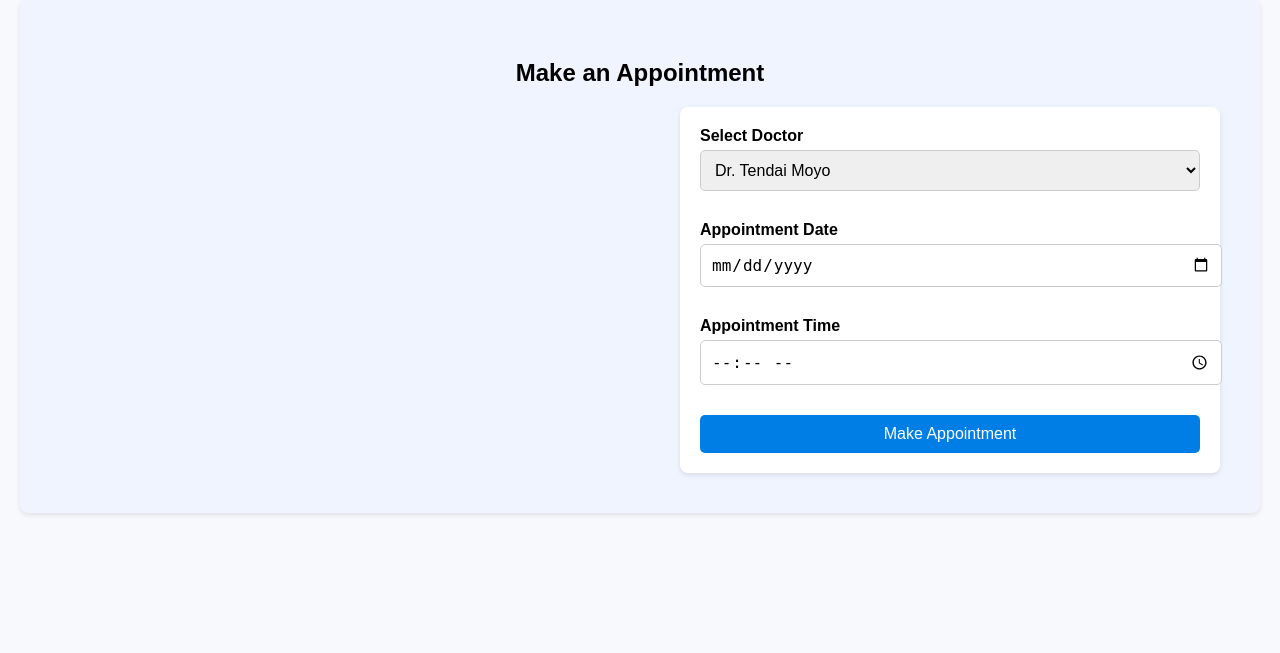
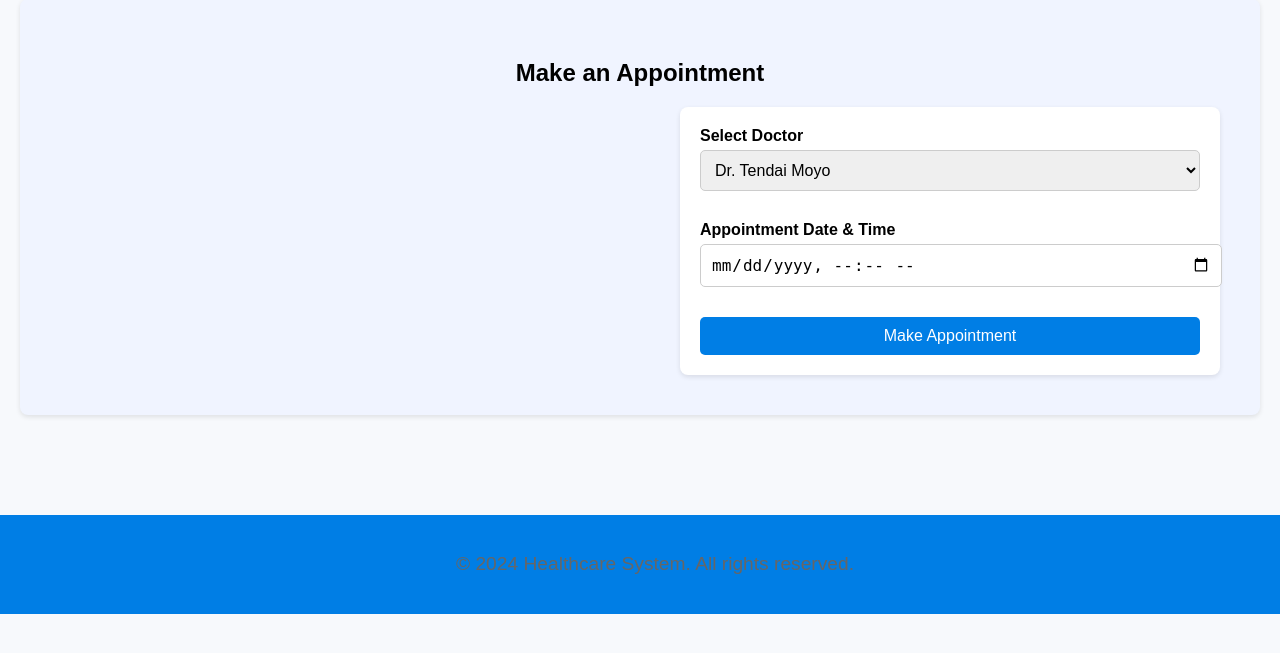
Before and after one commit to donnie-alvin/TDS, a PHP site: page /make_appointment.php in a window 1280 px wide. Shown: the part 119-772 px from the top of the page. Run offline with PHP 8.4, Linux system fonts and the light colour scheme; the visitor is signed in with stand-in values (Sample User, id 1); data comes from the database, SQL or seed files in the repository.

Commit message:
Update make_appointment.php

```diff
--- a/make_appointment.php
+++ b/make_appointment.php
@@ -18,22 +18,21 @@ if ($_SERVER["REQUEST_METHOD"] == "POST" && isset($_POST['submit'])) {
     $user_id = $_SESSION['user_id']; // Get user ID from session
     $doctor_id = htmlspecialchars(trim($_POST['doctor_id'])); // Assuming you have a doctor ID
     $appointment_date = htmlspecialchars(trim($_POST['date']));
-    $appointment_time = htmlspecialchars(trim($_POST['time']));
 
     // Validate the appointment details
-    if (empty($doctor_id) || empty($appointment_date) || empty($appointment_time)) {
+    if (empty($doctor_id) || empty($appointment_date)) {
         echo "<script>alert('Please fill in all required fields');</script>";
     } else {
         // Check doctor availability
         $stmt = $conn->prepare("SELECT * FROM doctor_availability WHERE doctor_id = ? AND available_date = ? AND available_time = ?");
-        $stmt->bind_param("iss", $doctor_id, date('Y-m-d', strtotime($appointment_date)), $appointment_time);
+        $stmt->bind_param("is", $doctor_id, date('Y-m-d', strtotime($appointment_date)), date('H:i:s', strtotime($appointment_date)));
         $stmt->execute();
         $result = $stmt->get_result();
 
         if ($result->num_rows > 0) {
             // Doctor is available, proceed to book the appointment
-            $stmt = $conn->prepare("INSERT INTO appointments (user_id, doctor_id, appointment_date, appointment_time) VALUES (?, ?, ?, ?)");
-            $stmt->bind_param("iiss", $user_id, $doctor_id, $appointment_date, $appointment_time);
+            $stmt = $conn->prepare("INSERT INTO appointments (user_id, doctor_id, appointment_date) VALUES (?, ?, ?)");
+            $stmt->bind_param("iis", $user_id, $doctor_id, $appointment_date);
 
             if ($stmt->execute()) {
                 echo "<script>alert('Appointment booked successfully!');</script>";
@@ -94,15 +93,17 @@ if ($_SERVER["REQUEST_METHOD"] == "POST" && isset($_POST['submit'])) {
                     </select>
                 </div>
                 <div class="form-group">
-                    <label for="date">Appointment Date</label>
-                    <input type="date" id="date" name="date" class="box" required>
-                </div>
-                <div class="form-group">
-                    <label for="time">Appointment Time</label>
-                    <input type="time" id="time" name="time" class="box" required>
+                    <label for="date">Appointment Date & Time</label>
+                    <input type="datetime-local" id="date" name="date" class="box" required>
                 </div>
                 <input type="submit" value="Make Appointment" name="submit" class="link-btn">
             </form>
         </div>
     </section>
 </main>
+
+<footer>
+    <p>&copy; 2024 Healthcare System. All rights reserved.</p>
+</footer>
+</body>
+</html>
```
